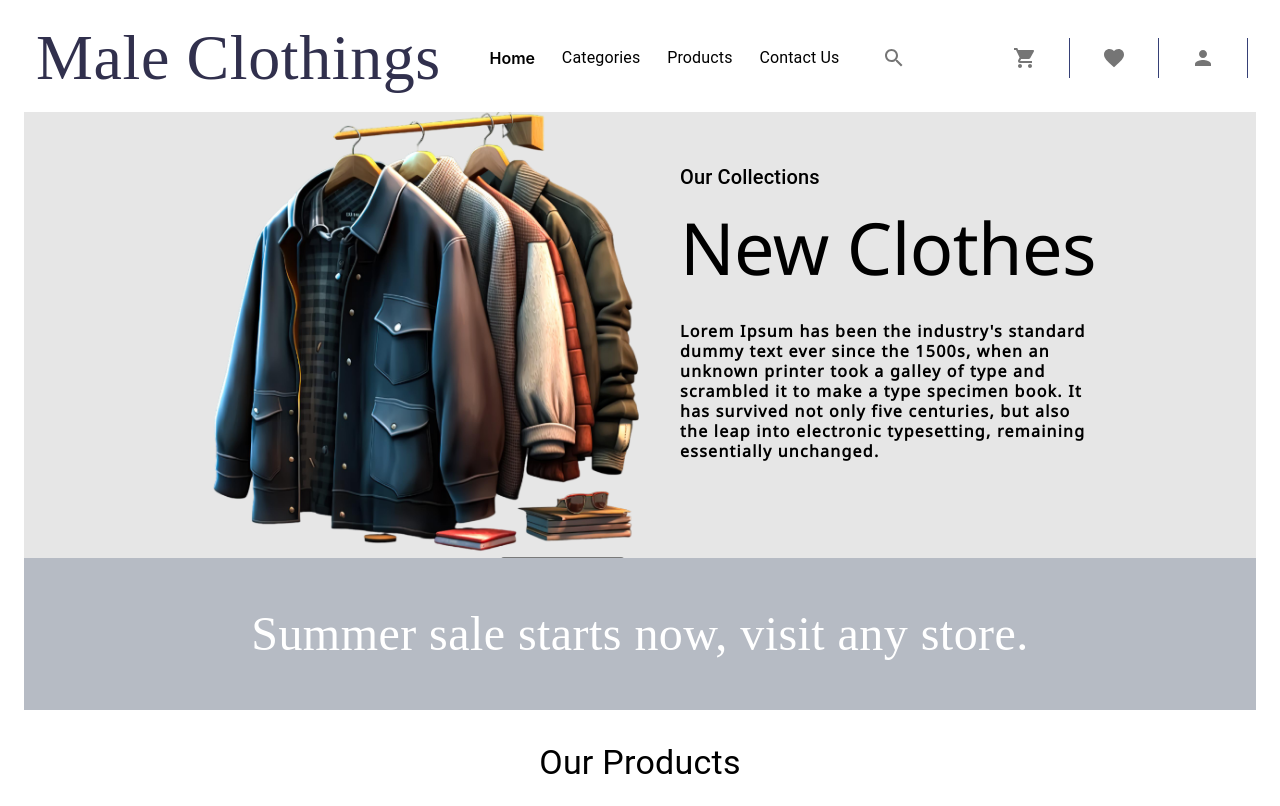
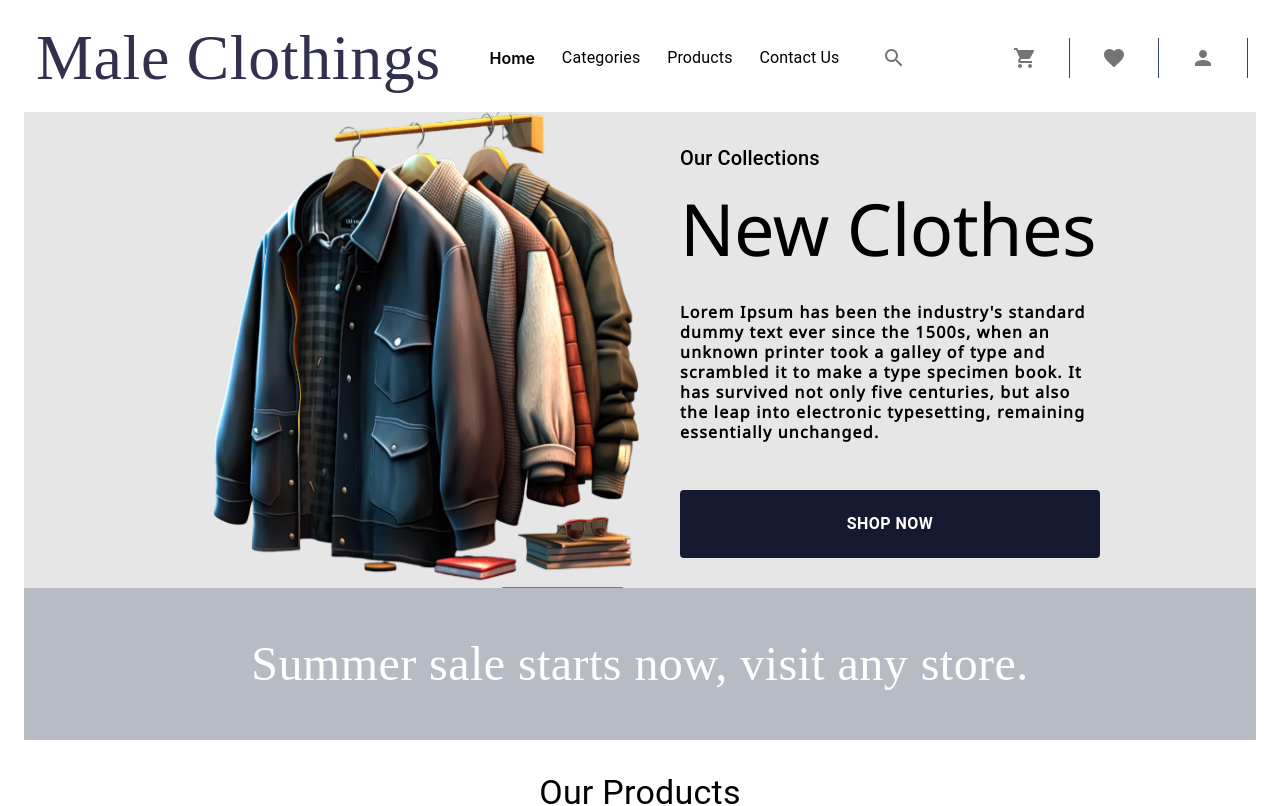
Before and after one commit to Emmanuelugbotor/pem-ecommerce, a React (Create React App) app in the folder frontend/: page / in a window 1280 px wide. Shown: the top 806 px of the page. Built offline with nearby package versions, Linux system fonts and the light colour scheme; a web font is replaced by a local one.

Commit message:
Refactor Code

```diff
--- a/frontend/src/Components/Banner/index.js
+++ b/frontend/src/Components/Banner/index.js
@@ -1,19 +1,18 @@
-import { Typography, useMediaQuery } from '@mui/material'
-import { useTheme } from '@mui/material/styles'
-import { BannerContainer, BannerContent, BannerDescription, BannerImage, BannerTitle } from '../../styles/banner'
+import { Typography } from '@mui/material'
+import { BannerContainer, BannerContent, BannerDescription, BannerImage, BannerShopButton, BannerTitle } from '../../styles/banner'
 
 function Banner() {
-    const theme = useTheme()
-    const matches = useMediaQuery(theme.breakpoints.down('md'))
 
     return (
       <BannerContainer>
 
         <BannerImage src='/Images/banner/img.png'/>
+
         <BannerContent>
+          <Typography variant='h6'>Our Collections</Typography>
 
-          <Typography variant='h6'>Our Collections</Typography>
           <BannerTitle variant='h2'>New Clothes</BannerTitle>
+
           <BannerDescription variant='subtitle'>
             Lorem Ipsum has been the industry's standard dummy
             text ever since the 1500s, when an unknown printer
@@ -23,6 +22,9 @@ function Banner() {
             essentially unchanged.
           </BannerDescription>
 
+          <BannerShopButton color='primary'>
+            Shop Now
+          </BannerShopButton>
         </BannerContent>
 
       </BannerContainer>
```
